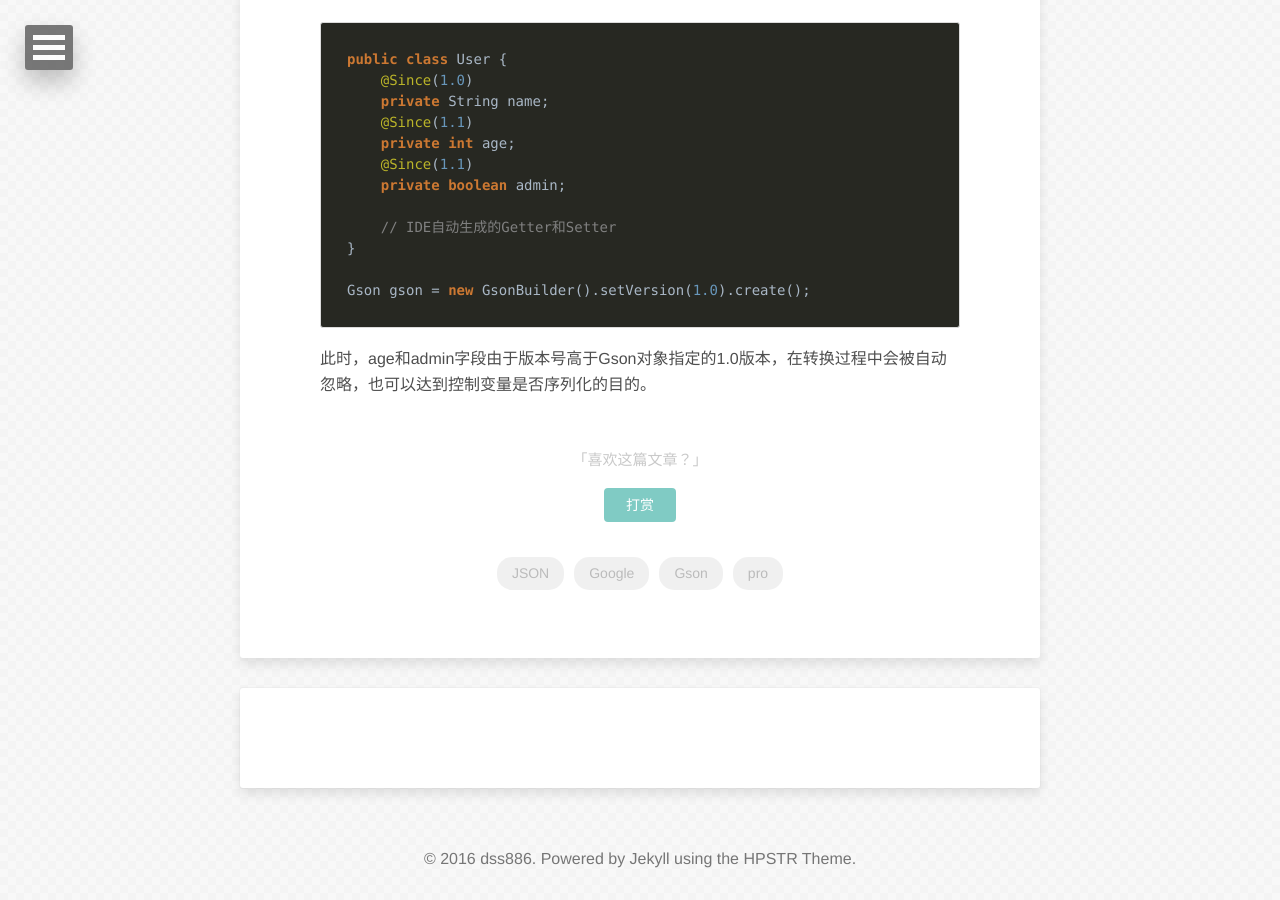
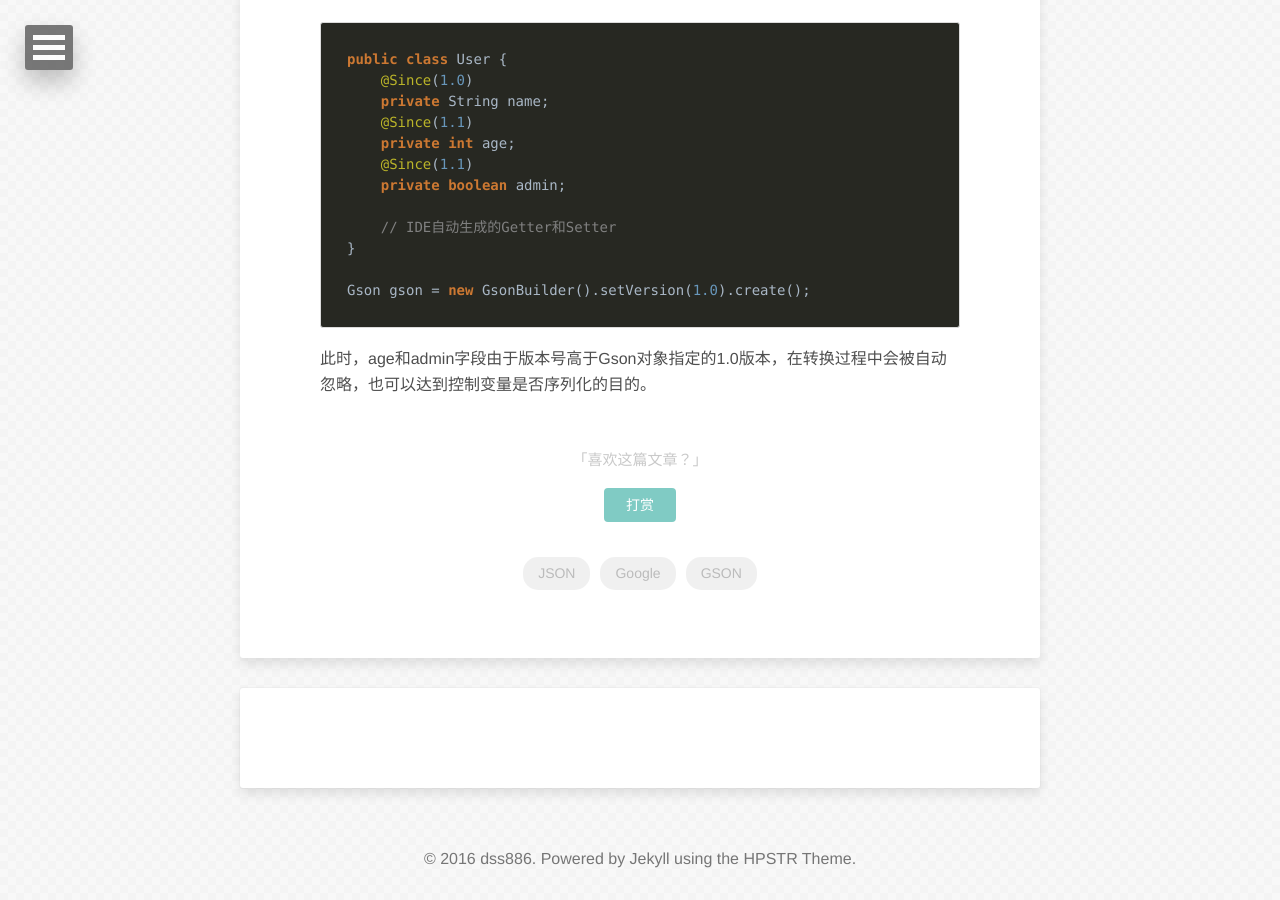
Before and after one commit to dss886/www.dss886.com, a Jekyll site: the page built from _posts/2016-01-19-01.md, in a window 1280 px wide and 900 px high, scrolled down 3179 px. Built offline with Jekyll 4.4.1, drawn with Linux system fonts in a browser that asks for light colours; nearby versions of some CDN libraries; comment, search, counter and statistics services are not loaded.

Commit message:
修改几篇文章的标签

```diff
--- a/_posts/2016-01-19-01.md
+++ b/_posts/2016-01-19-01.md
@@ -2,7 +2,7 @@
 layout: post
 title: "Gson：Google的JSON解析库进阶使用"
 category: Java
-tags: [JSON, Google, Gson, pro]
+tags: [JSON, Google, GSON]
 date: 2016-01-19 12:39:05
 image:
   feature: 24.jpg
```
Also changed, not shown: _posts/2016-11-16-01.md (+1 -1 lines).
